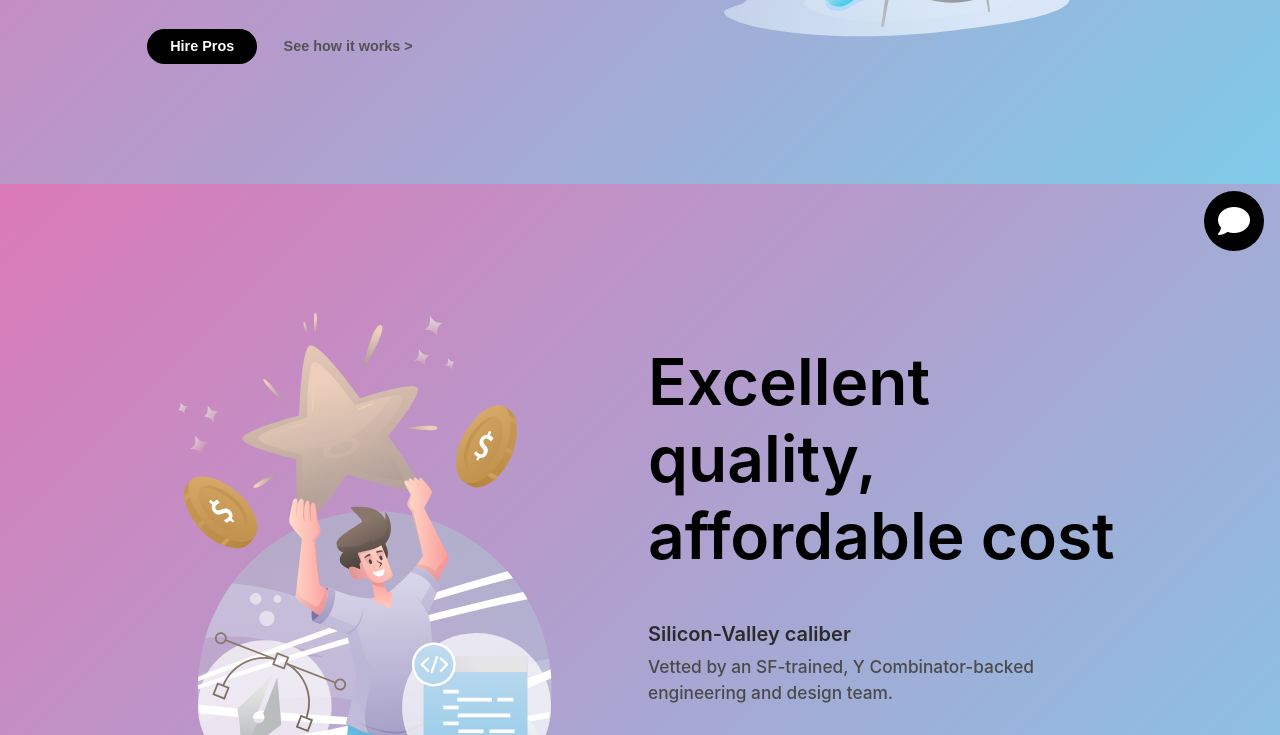
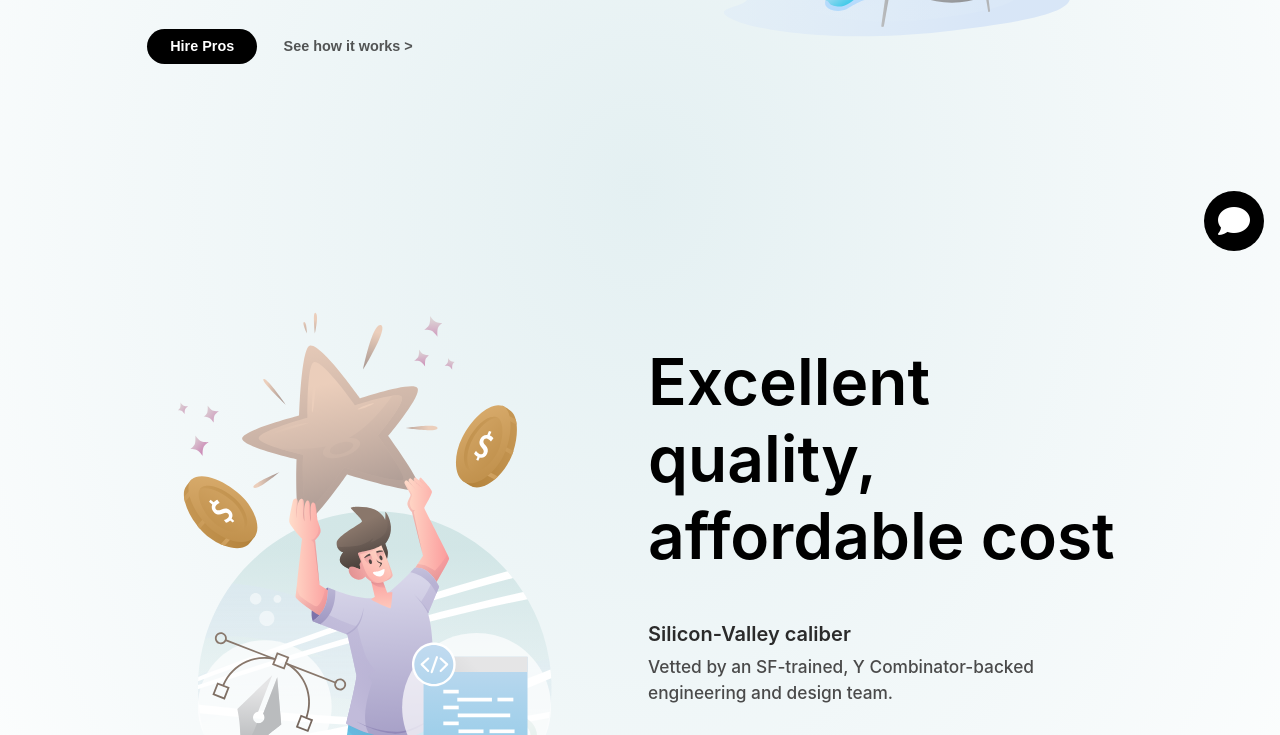
Before and after one commit to sumairhw/numi-homepage, a plain HTML site: page index.html in a window 1280 px wide. Shown: the part 531-1266 px from the top of the page. Drawn offline with Linux system fonts and the light colour scheme.

Commit message:
Fix: Remove extra gradient background and add favicon

```diff
--- a/index.html
+++ b/index.html
@@ -11,10 +11,11 @@
 
     <link rel="stylesheet" href="style.css" />
 
+    <link rel="shortcut icon" href="./assets/favicon.png" type="image/jpg">
     <meta charset="UTF-8" />
     <meta http-equiv="X-UA-Compatible" content="IE=edge" />
     <meta name="viewport" content="width=device-width, initial-scale=1.0" />
-    <title>Document</title>
+    <title>NUMI</title>
   </head>
 
   <body>
--- a/style.css
+++ b/style.css
@@ -864,13 +864,6 @@ footer p.p--black {
   animation: 3600ms ease-in 0s 1 slideInFromBottom;
 }
 
-#section-2,
-#section-1 {
-  background-size: 4000px 400px;
-  background: linear-gradient(-45deg, rgb(127, 203, 233), rgb(219, 121, 183));
-  animation: animate-gradient 25s ease infinite;
-}
-
 @keyframes animate-gradient {
   0% {
     background-position: left;
```
Also changed, not shown: .fleet/settings.json (deleted), assets/favicon.png (added).
